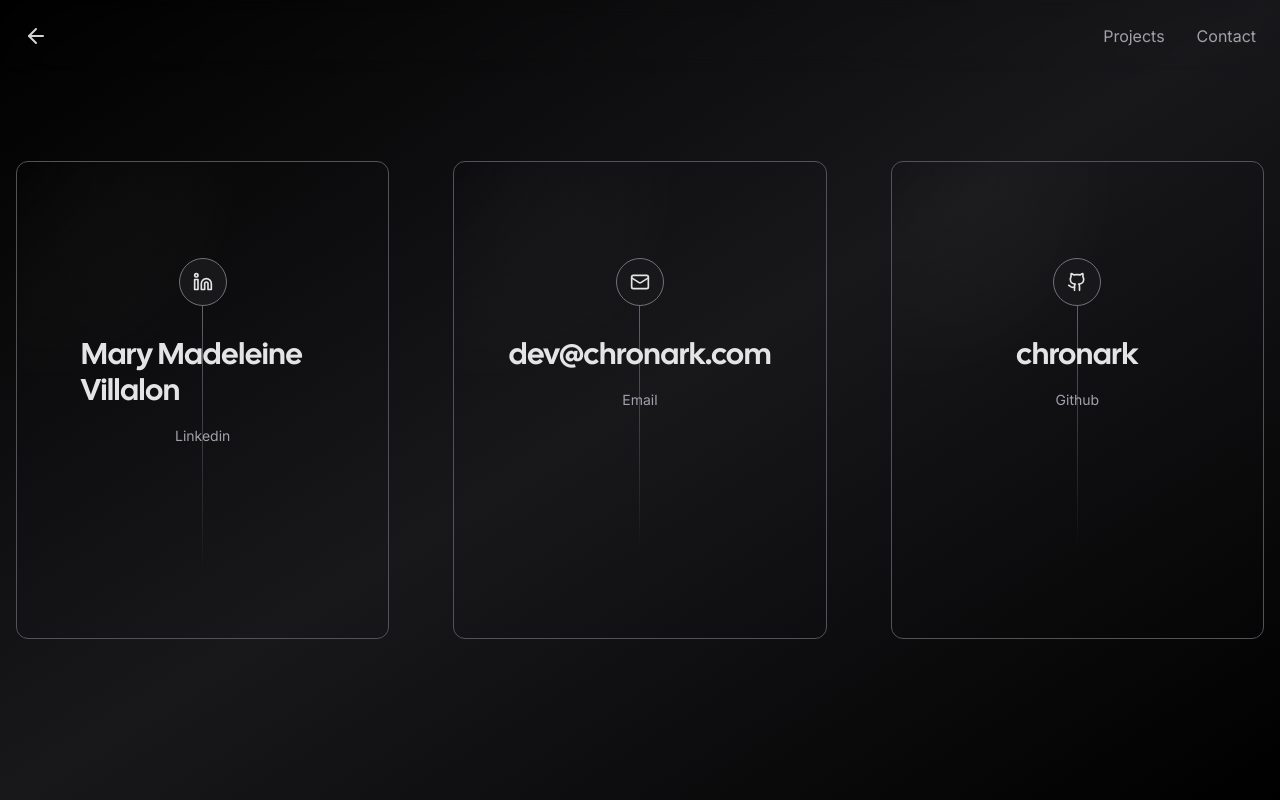
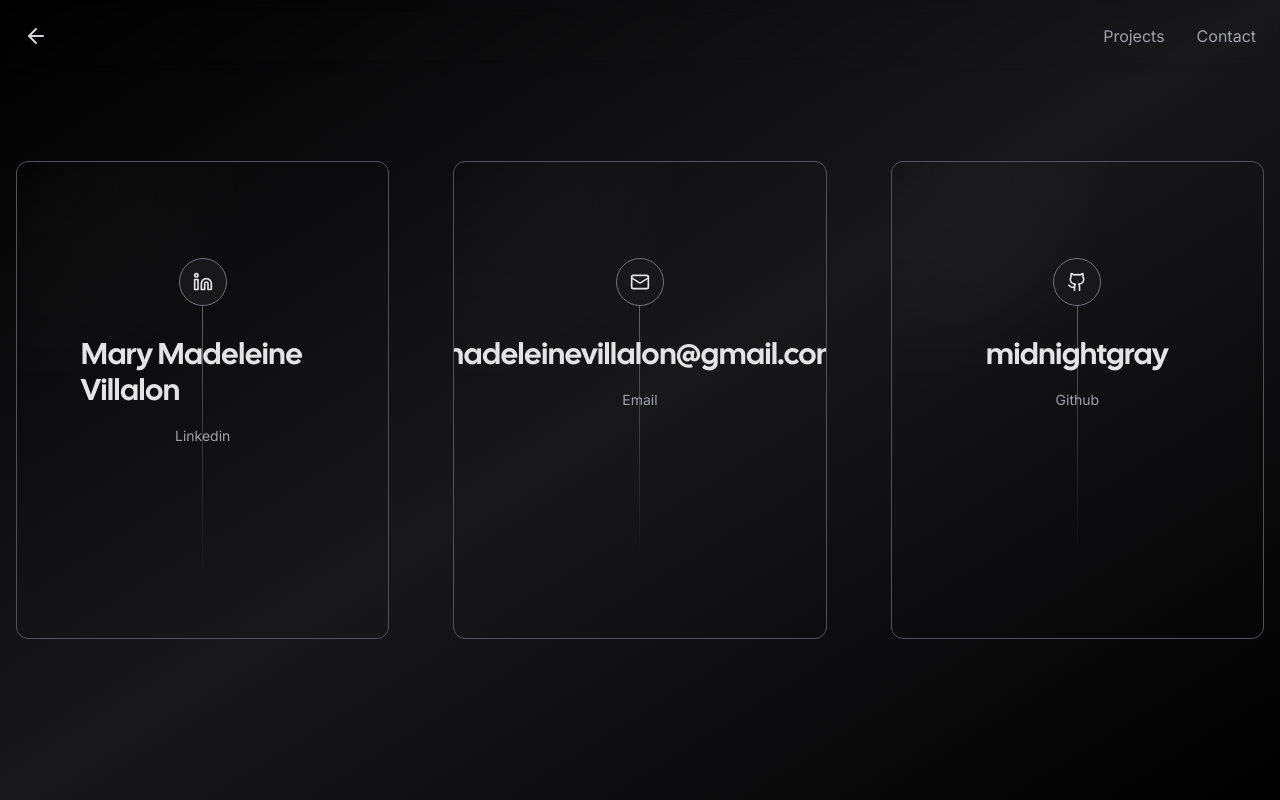
Before and after one commit to midnightgray/Portfolio, a Next.js app: page /contact in a window 1280 px wide. Built offline with nearby package versions, Linux system fonts and the light colour scheme; no server answers; what tailwindcss-debug-screens would draw is missing.

Commit message:
Update page.tsx

```diff
--- a/app/contact/page.tsx
+++ b/app/contact/page.tsx
@@ -7,21 +7,21 @@
 const socials = [
 	{
 		icon: <Linkedin size={20} />,
-		href: "linkedin.com/in/madeleinevillalon",
+		href: "https://linkedin.com/in/madeleinevillalon",
 		label: "Linkedin",
 		handle: "Mary Madeleine Villalon",
 	},
 	{
 		icon: <Mail size={20} />,
-		href: "mailto:dev@chronark.com",
+		href: "mailto:madeleinevillalon@gmail.com",
 		label: "Email",
-		handle: "dev@chronark.com",
+		handle: "madeleinevillalon@gmail.com",
 	},
 	{
 		icon: <Github size={20} />,
-		href: "https://github.com/chronark",
+		href: "https://github.com/midnightgray",
 		label: "Github",
-		handle: "chronark",
+		handle: "midnightgray",
 	},
 ];
 
```
